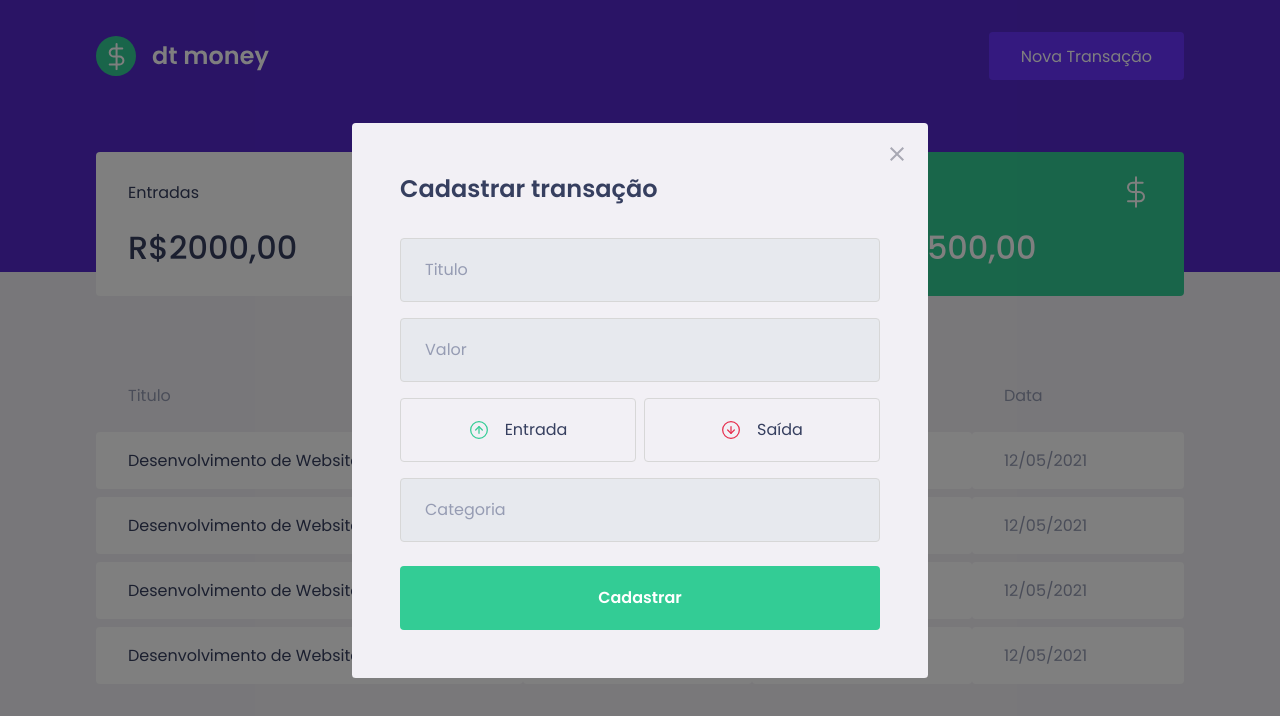
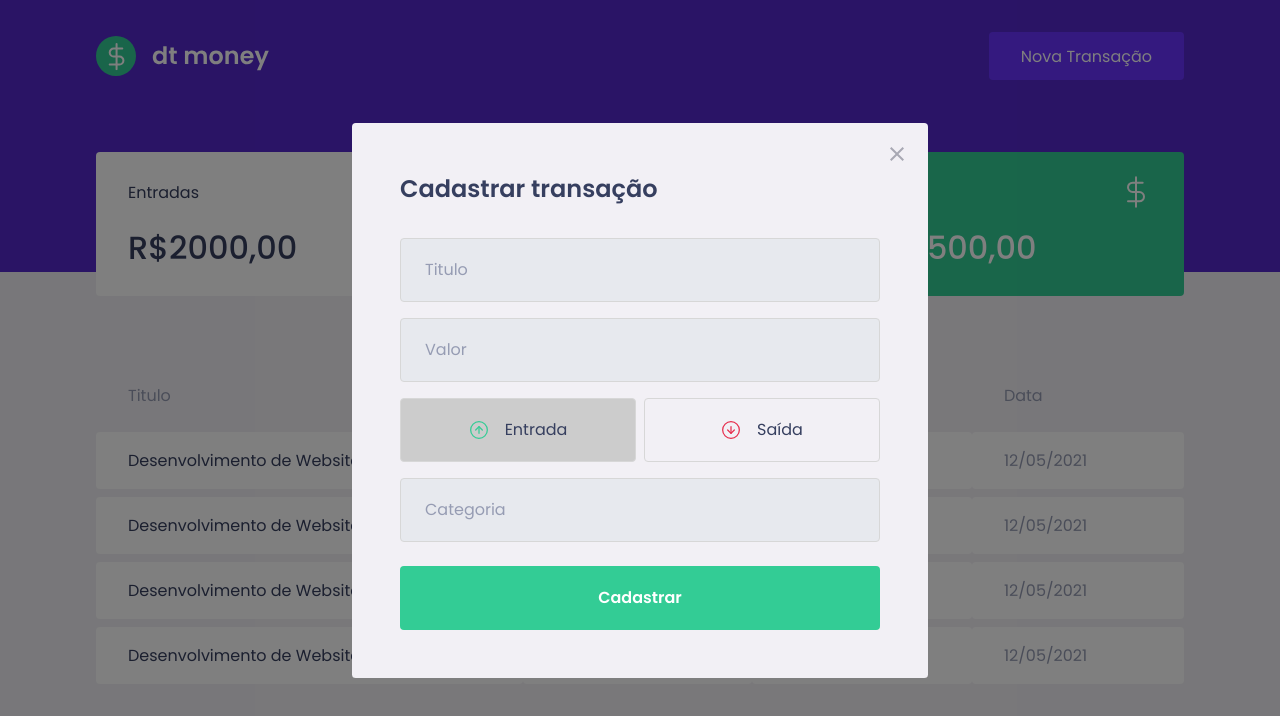
Before and after one commit to renatoschlogel/ignite-dtmoney, a React (Create React App) app: page / in a window 1280 px wide. Both pictures are taken after a click on the button "Nova Transação". Shown: the top 716 px of the page. Built offline with nearby package versions, Linux system fonts and the light colour scheme; no server answers; what miragejs would draw is missing.

Commit message:
Passando uma propriedade para o componente RadioBox, para utilizar uma cor digerente no botao selecionado

```diff
--- a/src/components/NewTransactionModal/NewTransactionModal.tsx
+++ b/src/components/NewTransactionModal/NewTransactionModal.tsx
@@ -36,6 +36,7 @@ export function NewTransactionModal({isOpen, onRequestClose}: NewTransactionModa
           <RadioBox
             type="button"
             onClick={() => setType('deposit')}
+            isActive={type == 'deposit'}
           >
             <img src={incomeImg} alt="Entrada"/>
             <span>Entrada</span>
@@ -44,6 +45,7 @@ export function NewTransactionModal({isOpen, onRequestClose}: NewTransactionModa
           <RadioBox
             type="button"
             onClick={() => setType('withdraw')}
+            isActive={type == 'withdraw'}
           >
             <img src={outcomeImg} alt="Saída"/>
             <span>Saída</span>
--- a/src/components/NewTransactionModal/newTransactionModal.styles.ts
+++ b/src/components/NewTransactionModal/newTransactionModal.styles.ts
@@ -61,12 +61,16 @@ export const TransactionTypeContainer = styled.form`
   gap: 0.5rem;
 `;
 
-export const RadioBox = styled.button`
+interface RadioBoxProps {
+  isActive: boolean;
+}
+
+export const RadioBox = styled.button<RadioBoxProps>`
     height: 4rem;
     border: 1px solid #d7d7d7;
     border-radius: 0.25rem;
 
-    background: transparent;
+    background: ${(props) => props.isActive ? '#ccc' : 'transparent'};
 
     display: flex;
     align-items: center;
```
